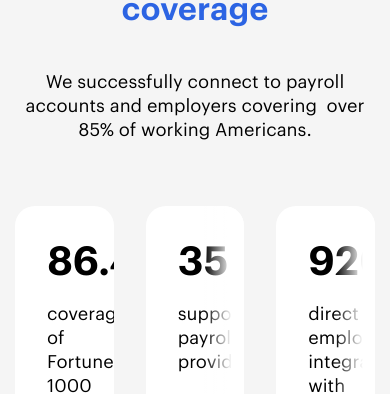
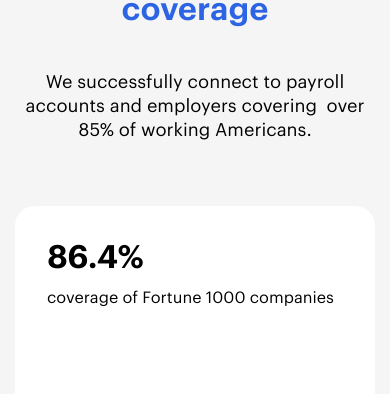
Before and after one commit to presto-agency/Truv, a website: page docs/benchmark.html in a window 390 px wide. Shown: the part 2739-3133 px from the top of the page. Drawn offline with Linux system fonts and the light colour scheme; files that its build step writes are made by us from their sources; files whose address does not match are found by name; a web font is replaced by a local one.

Commit message:
feat: coverage mob. finishing

```diff
--- a/#src/js/script.js
+++ b/#src/js/script.js
@@ -75,11 +75,18 @@ let setIdent = () => {
 let sliderCoverage = () => {
     let slider = document.querySelector('.coverage__swiper');
     slider?new Swiper('.coverage__swiper', {
-        slidesPerView: 3,
+        slidesPerView: 1,
         slidesPerGroup: 1,
         grabCursor: true,
         speed: 500,
         loop: true,
         spaceBetween: 32,
+        centeredSlides: true,
+        breakpoints: {
+            1024: {
+                slidesPerView: 3,
+                centeredSlides: false,
+            }
+        }
     }): null;
 }
--- a/#src/scss/benchmark/analysis.scss
+++ b/#src/scss/benchmark/analysis.scss
@@ -67,6 +67,9 @@
     flex-wrap: nowrap;
     overflow-x: scroll;
     flex: 0 1 100%;
+    &::-webkit-scrollbar {
+      display: none;
+    }
     ul{
       padding: 0 20px 0 40px;
       &:first-child{
--- a/#src/scss/benchmark/coverage.scss
+++ b/#src/scss/benchmark/coverage.scss
@@ -23,7 +23,9 @@
     overflow: hidden;
     p{
       text-align: initial;
-      margin: 0 0 16px 0;
+      &:first-child{
+        margin: 0 0 16px 0;
+      }
       strong{
         font-weight: 600;
         font-size: 40px;
@@ -58,8 +60,7 @@ x          img{
         position: absolute;
         bottom: 32px;
         left: 32px;
-        width: 100%;
-        max-width: 336px;
+        width: calc(100% - 64px);
         height: 12px;
         border-radius: 8px;
         background: linear-gradient(0deg, rgba(255, 255, 255, 0.8), rgba(255, 255, 255, 0.8)), #2C64E3;
@@ -107,3 +108,26 @@ x          img{
     }
   }
 }
+@media (max-width: 1199px) {
+  .coverage{
+    &__swiper-slide{
+      p{
+        font-size: 16px;
+        &:first-child{
+          margin: 0 0 8px 0;
+        }
+        strong{
+          font-size: 32px;
+          line-height: 40px;
+        }
+      }
+    }
+  }
+}
+@media (max-width: 1023px) {
+  .coverage{
+    &__swiper-slide{
+      max-width: 100%;
+    }
+  }
+}
--- a/docs/js/script.js
+++ b/docs/js/script.js
@@ -75,11 +75,18 @@ let setIdent = () => {
 let sliderCoverage = () => {
     let slider = document.querySelector('.coverage__swiper');
     slider?new Swiper('.coverage__swiper', {
-        slidesPerView: 3,
+        slidesPerView: 1,
         slidesPerGroup: 1,
         grabCursor: true,
         speed: 500,
         loop: true,
         spaceBetween: 32,
+        centeredSlides: true,
+        breakpoints: {
+            1024: {
+                slidesPerView: 3,
+                centeredSlides: false,
+            }
+        }
     }): null;
 }
```
Also changed, not shown: docs/css/style.css, docs/css/style.min.css, docs/js/script.min.js.
